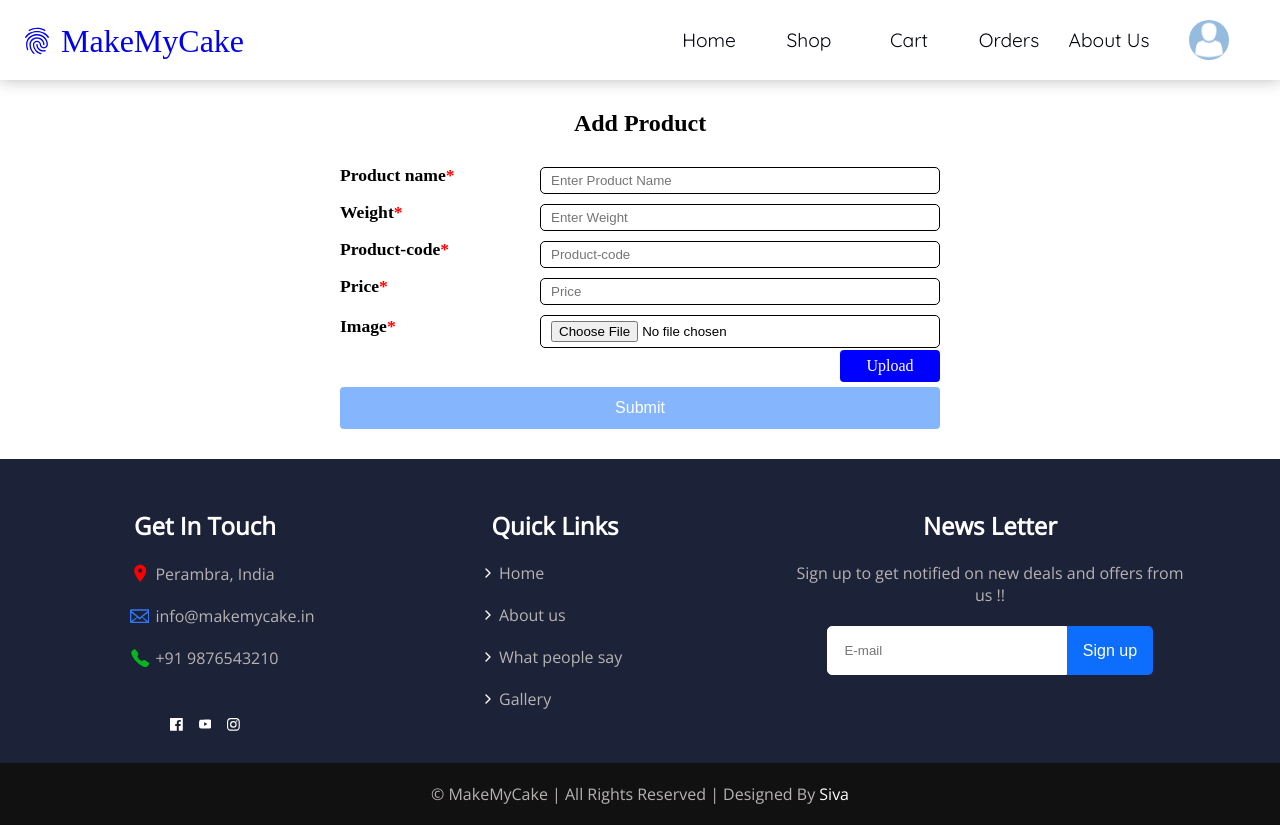
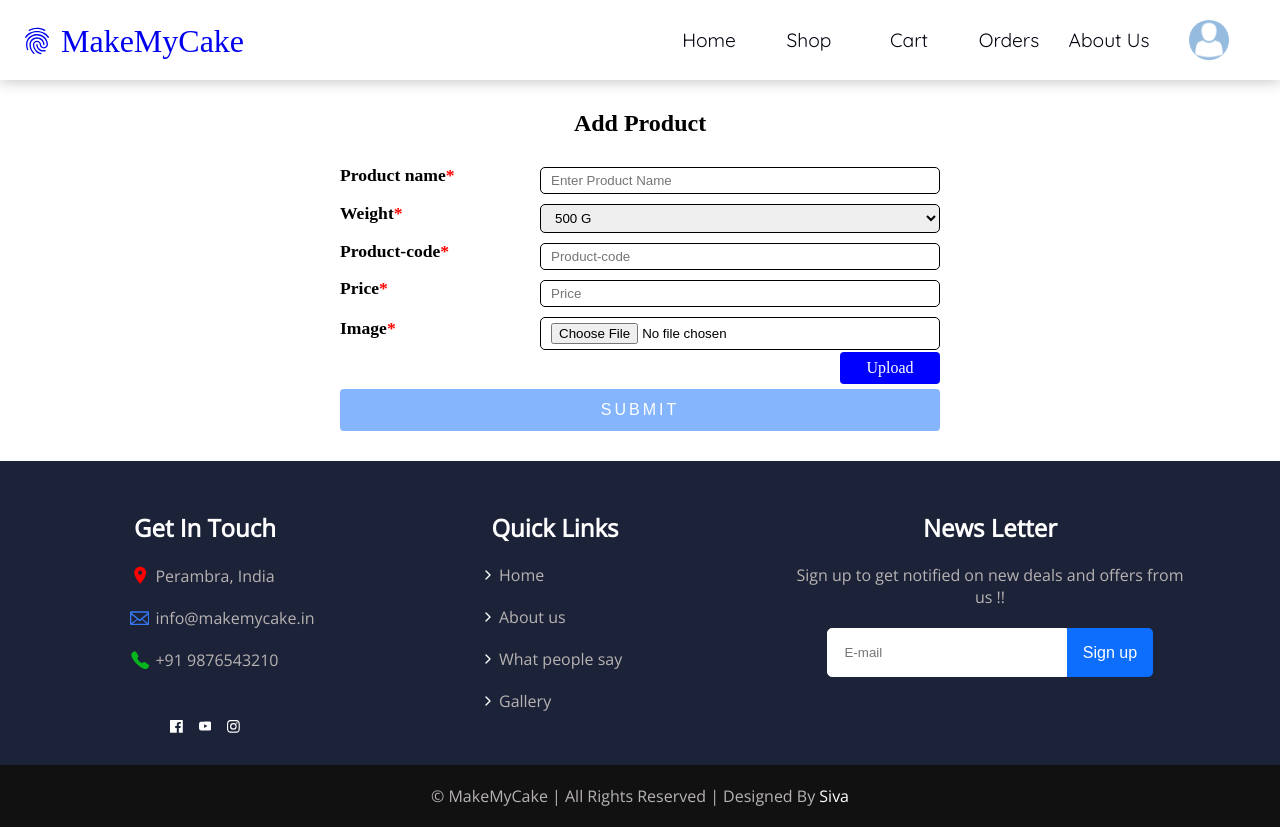
Before and after one commit to dev-siva98/web, a React (Create React App) app: page /admin in a window 1280 px wide. Built offline with nearby package versions, Linux system fonts and the light colour scheme.

Commit message:
admin-pro-select

```diff
--- a/src/Components/Admin/AddProduct.css
+++ b/src/Components/Admin/AddProduct.css
@@ -83,11 +83,12 @@
     display: flex;
     align-items: center;
     justify-content: center;
+    letter-spacing: 3px;
 }
 
-ReactLoading {
+/* ReactLoading {
     overflow: hidden;
-}
+} */
 
 .btn:disabled {
     opacity: .5;
--- a/src/Components/Admin/AddProduct.js
+++ b/src/Components/Admin/AddProduct.js
@@ -32,7 +32,7 @@ function AddProduct() {
         formData.append("file", image);
         formData.append("upload_preset", "l68cm4ir");
 
-        Axios.post("https://api.cloudinary.com/v1_1/makemycake/image/upload", formData, config).then((res) => {
+        Axios.put("https://api.cloudinary.com/v1_1/makemycake/image/upload", formData, config).then((res) => {
             console.log(res.data)
             setImageDetails(res.data)
             setChange(false)
@@ -54,6 +54,8 @@ function AddProduct() {
             publicId: imageDetails.public_id
         }
 
+        data.pcode="MC"+data.pcode
+
         console.log(data)
         axios({
             method: 'post',
@@ -68,7 +70,7 @@ function AddProduct() {
             .catch((error) => {
                 setLoading(false)
                 console.log(error);
-                alert('Connection Error')
+                alert(error)
             });
     }
 
@@ -85,17 +87,21 @@ function AddProduct() {
                         </div>
                         <div className="form-group">
                             <label className='form-control-label' htmlFor="weight">Weight<span className="text-danger">*</span></label>
-                            <input type="text" className="form-control" {...register("weight", { required: true })} placeholder="Enter Weight" />
+                            <select type="select" className="form-control" {...register("weight", { required: true })} placeholder="Enter Weight">
+                                    <option value="500 G">500 G</option>
+                                    <option value="1 KG" >1 KG</option>
+                                    <option value="2 KG">2 KG</option>
+                            </select>
                             {errors.weight && <p>Weight is required</p>}
                         </div>
                         <div className="form-group">
                             <label className='form-control-label' htmlFor="pcode">Product-code<span className="text-danger">*</span></label>
-                            <input type="text" className="form-control" {...register("pcode", { required: true })} placeholder="Product-code" />
+                            <input type="number" className="form-control" {...register("pcode", { required: true })} placeholder="Product-code" />
                             {errors.pcode && <p>Product code is required</p>}
                         </div>
                         <div className="form-group">
                             <label className='form-control-label' htmlFor="price">Price<span className="text-danger">*</span></label>
-                            <input type="text" className="form-control" {...register("price", { required: true })} placeholder="Price" />
+                            <input type="number" className="form-control" {...register("price", { required: true })} placeholder="Price" />
                             {errors.price && <p>Price is required</p>}
                         </div>
                         <div className="form-group">
@@ -104,10 +110,11 @@ function AddProduct() {
                                 setImage(event.target.files[0])
                                 setChange(true)
                                 setProgress(0)
+                                setUploading(false)
                             }} />
                             <div className='btn product-upload-button'
-                                style={{ backgroundColor: `${change ? 'blue' :'#00a623'}` }}
-                                onClick={progress===0 ? uploadImage : undefined} >
+                                style={{ backgroundColor: `${change ? 'blue' : '#00a623'}` }}
+                                onClick={progress === 0 ? uploadImage : undefined} >
                                 {change ? `${uploading ? 'Uploading' : 'Upload'}` : "Done"}
                             </div>
                             <div className="upload-progress">
@@ -121,8 +128,8 @@ function AddProduct() {
                         </div>
                         <div className="form-group submit-button-container">
                             <button type="submit" className="btn product-submit-button"
-                            disabled={change && !loading} >
-                                {loading ? <ReactLoading type={'bars'} color={'#fff'}/> : 'Submit'}</button>
+                                disabled={change && !loading} >
+                                {loading ? <ReactLoading type={'bars'} color={'#fff'} /> : 'SUBMIT'}</button>
                         </div>
                     </form>
 
--- a/src/axios.js
+++ b/src/axios.js
@@ -1,7 +1,7 @@
 import axios from 'axios'
 
 const instance = axios.create({
-    baseURL : 'http://localhost:9000'
+    baseURL : 'http://192.168.43.105:9000'
 })
 
 export default instance;
```
